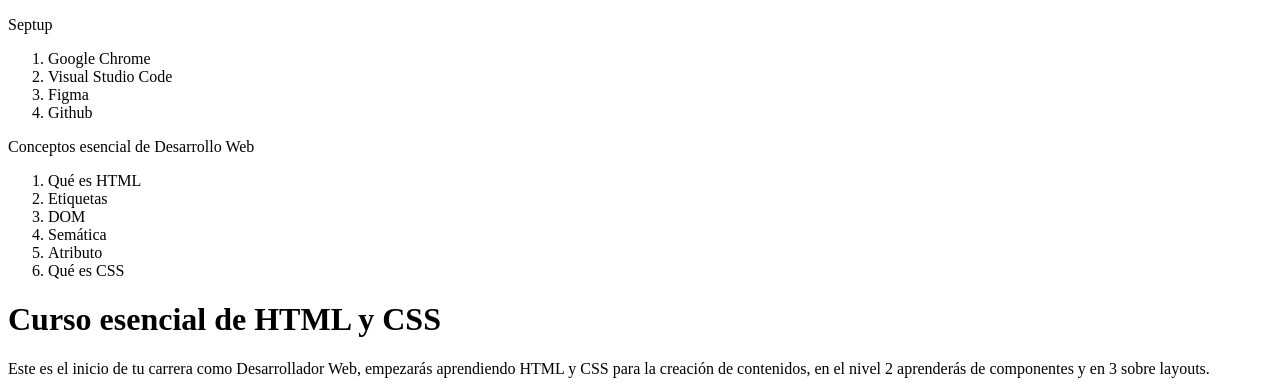
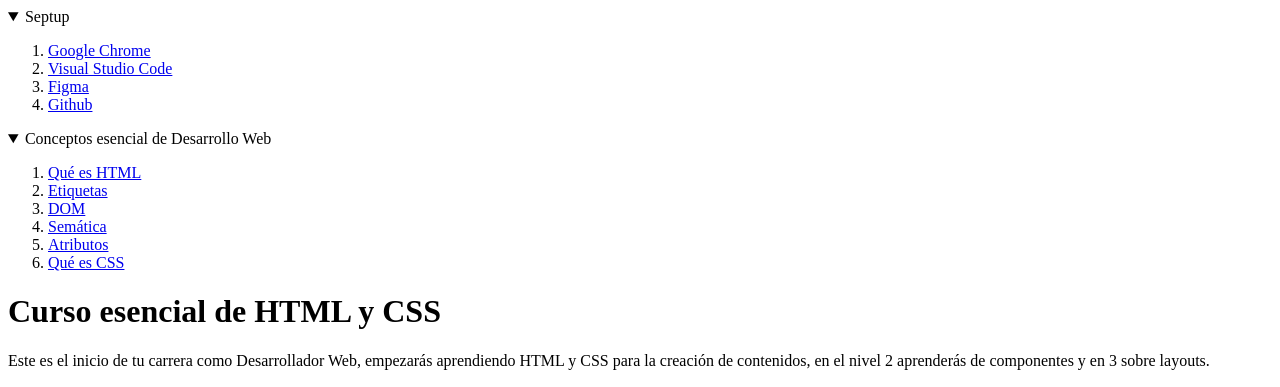
Before and after one commit to Rosa-Palaci/curso-esencial-html-y-css, a plain HTML site: page index.html in a window 1280 px wide. Shown: the top 387 px of the page. Drawn offline with Linux system fonts and the light colour scheme.

Commit message:
Se agregaron los enlaces y rutas, tambien se agrego menu despegable

```diff
--- a/index.html
+++ b/index.html
@@ -8,23 +8,47 @@
   </head>
   <body>
     <header>
-      <p>Septup</p>
       <nav>
-        <ol>
-          <li>Google Chrome</li>
-          <li>Visual Studio Code</li>
-          <li>Figma</li>
-          <li>Github</li>
-        </ol>
-        <p>Conceptos esencial de Desarrollo Web</p>
-        <ol>
-          <li>Qué es HTML</li>
-          <li>Etiquetas</li>
-          <li>DOM</li>
-          <li>Semática</li>
-          <li>Atributo</li>
-          <li>Qué es CSS</li>
-        </ol>
+        <details open>
+          <summary>Septup</summary>
+          <ol>
+            <li>
+              <a href="#google-chrome"> Google Chrome</a>
+            </li>
+            <li>
+              <a href="#vsc">Visual Studio Code</a>
+            </li>
+            <li>
+              <a href="#figma">Figma</a>
+            </li>
+            <li>
+              <a href="#github"> Github</a>
+            </li>
+          </ol>
+        </details>
+        <details open>
+          <summary>Conceptos esencial de Desarrollo Web</summary>
+          <ol>
+            <li>
+              <a href="#html">Qué es HTML</a>
+            </li>
+            <li>
+              <a href="#etiquetas">Etiquetas</a>
+            </li>
+            <li>
+              <a href="#dom">DOM</a>
+            </li>
+            <li>
+              <a href="#semática">Semática</a>
+            </li>
+            <li>
+              <a href="#atributos">Atributos</a>
+            </li>
+            <li>
+              <a href="#css">Qué es CSS</a>
+            </li>
+          </ol>
+        </details>
       </nav>
     </header>
     <h1>Curso esencial de HTML y CSS</h1>
@@ -39,7 +63,7 @@
       alt="Logo de Google Chrome"
       title="Logo de Google Chrome"
     />
-    <h3>Google Chrome</h3>
+    <h3 id="google-chrome">Google Chrome</h3>
     <p>
       Chrome va a ser el navegador que utilizaremos en el curso por su extenso
       soporte de nuevos estándares y herramientas de desarrollo avanzadas y de
@@ -50,7 +74,7 @@
       alt="Logo del editor de código Visual Studio Code"
       title="Logo del editor de código Visual Studio Code"
     />
-    <h3>Visual Studio Code</h3>
+    <h3 id="vsc">Visual Studio Code</h3>
     <p>
       Visual Studio Code es el editor de texto más popular y potente del mercado
       actualmente, su fácil uso y la capacidad de extenderlo por medio de
@@ -58,7 +82,7 @@
       importar el lenguaje en el que se desemvuelva.
     </p>
     <img src="./images/figma.png" alt="Logo de Figma" title="Logo de Figma" />
-    <h3>Figma</h3>
+    <h3 id="figma">Figma</h3>
     <p>
       Figma es una la herramienta más popular en la actualidad para entregar
       diseños a los desarrolladores para su implementación por su fácil uso
@@ -69,7 +93,7 @@
       alt="Logo de Github"
       title="Logo de Github"
     />
-    <h3>Github</h3>
+    <h3 id="github">Github</h3>
     <p>
       Así como en Facebook te encuentran tus amigos, en Github te encuentran
       otras programadoras y programadores de todo el mundo, en vez de subir
@@ -79,14 +103,14 @@
     </p>
     <hr />
     <h2>Conceptos esenciales del Desarrollo Web</h2>
-    <h3>Qué es HTML</h3>
+    <h3 id="html">Qué es HTML</h3>
     <h3>
       Hyper Text Markup Language o Lenguaje de marcas Hipertexto. Es el
       componente más básico de la web. Define el significado y la estructura del
       contenido.
     </h3>
     <img src="./images/html.png" alt="Estructura de HTML" />
-    <h3>Etiquetas</h3>
+    <h3 id="etiquetas">Etiquetas</h3>
     <p>
       Las etiquetas HTML van a ayudarnos a brindar una estructura y semántica al
       contenido de nuestro website y cada una tiene características y usos
@@ -100,7 +124,7 @@
       las más importantes y que serán parte de tu día a día como Software
       Developer.
     </p>
-    <h3>DOM</h3>
+    <h3 id="dom">DOM</h3>
     <p>
       El Document Object Model es una estructura de árbol que representará todos
       nuestros proyectos web como si un árbol genealógico fuera: padres, hijos,
@@ -112,7 +136,7 @@
       src="./images/dom.png"
       alt="Estructura de árbol que representa al Document Object Model"
     />
-    <h3>Semántica</h3>
+    <h3 id="semática">Semántica</h3>
     <p>
       La semántica le brinda sentido a cada elemento existen en un sitio web,
       algunos elementos será meramente decorativos y no deben significar nada
@@ -124,14 +148,14 @@
       web, para que personas con habilidades diferentes puedan entender cada
       contenido.
     </p>
-    <h3>Atributos</h3>
+    <h3 id="atributos">Atributos</h3>
     <p>
       Los atributos le dan características extra a las etiquetas para
       complementar información y son pre programadas por el navegador, algunos
       atributos funcionan en todas las etiquetas de la misma forma como ‘class’
       pero otros atributos funcionan en solo alguna etiquetas como src
     </p>
-    <h3>CSS</h3>
+    <h3 id="css">CSS</h3>
     <p>
       Hojas de Estilo en Cascada (del inglés Cascading Style Sheets) o CSS es el
       lenguaje de estilos utilizado para describir la presentación de documentos
@@ -186,7 +210,10 @@
       src="./images/leo-programar-cambio-vida.png"
       alt="Leo programar cambio mi vida"
     />
-    <p>Si tienes alguna pregunta escríbeme a me@leonidasesteban.com</p>
+    <p>
+      Si tienes alguna pregunta escríbeme a
+      <a href="mailto:me@leonidasesteban.com">me@leonidasesteban.com </a>
+    </p>
     <h3>Suscríbete a nuestro newsletter</h3>
   </body>
 </html>
```
